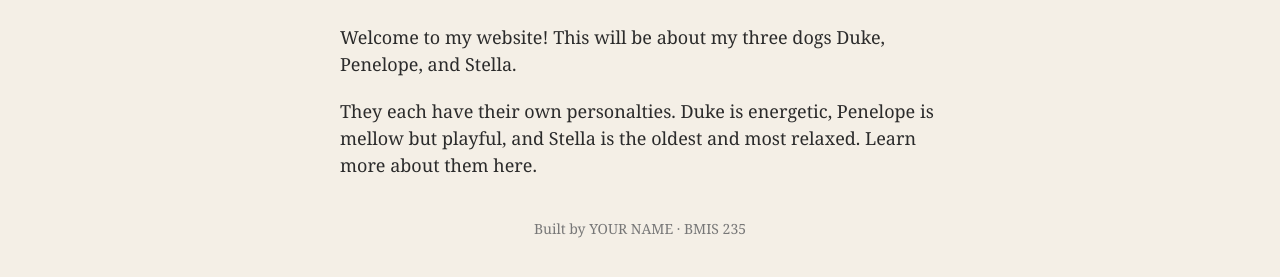
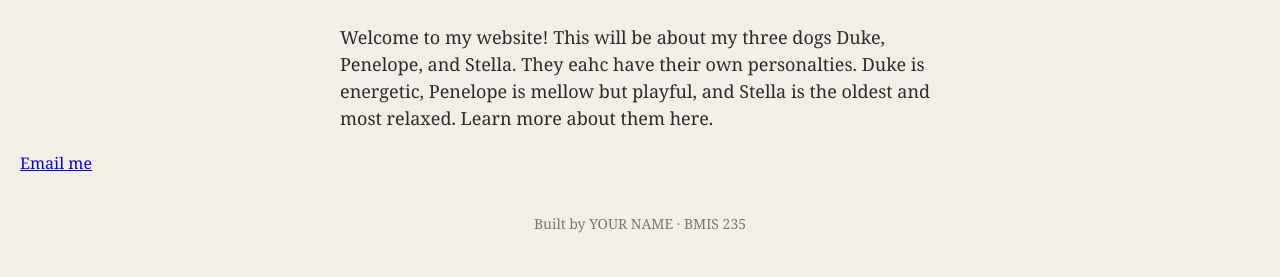
Before and after one commit to aoneal715/bmis235-html-3, a plain HTML site: page index.html in a window 1280 px wide. Shown: the part 171-448 px from the top of the page. Drawn offline with Linux system fonts and the light colour scheme.

Commit message:
Fix typo in welcome paragraph and add email link
Updated the welcome paragraph to correct a typo and added an email link.

```diff
--- a/index.html
+++ b/index.html
@@ -29,8 +29,8 @@
 </nav>
 
 <h1>Meet My Three Dogs!</h1>
-<p>Welcome to my website! This will be about my three dogs Duke, Penelope, and Stella.</p>
-<p>They each have their own personalties. Duke is energetic, Penelope is mellow but playful, and Stella is the oldest and most relaxed. Learn more about them here.</p>
+<p>Welcome to my website! This will be about my three dogs Duke, Penelope, and Stella. They eahc have their own personalties. Duke is energetic, Penelope is mellow but playful, and Stella is the oldest and most relaxed. Learn more about them here.</p>
+<a href="aoneal@zagmail.gonzaga.edu">Email me</a>
 
 <!-- ===== SHOWCASE ======================================================
      This box is empty on purpose. In Part 7 you paste an interactive
```
